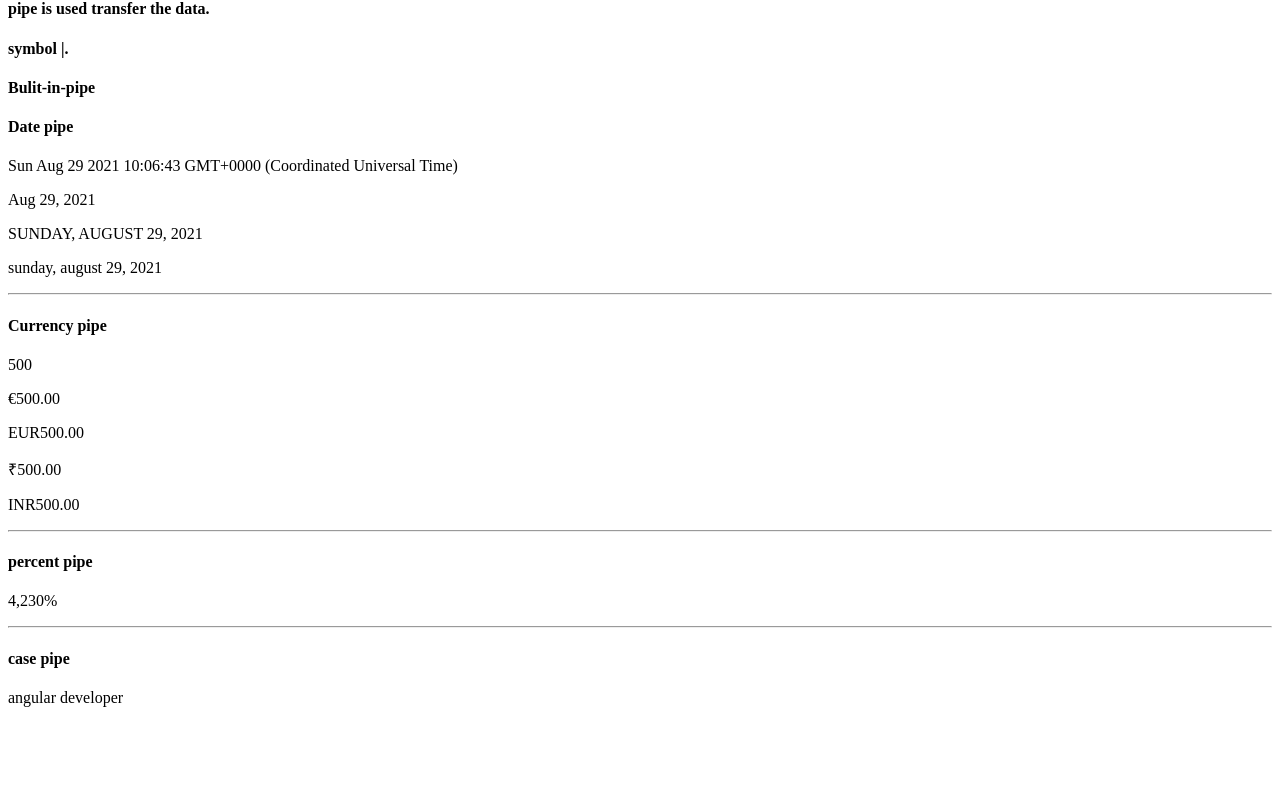
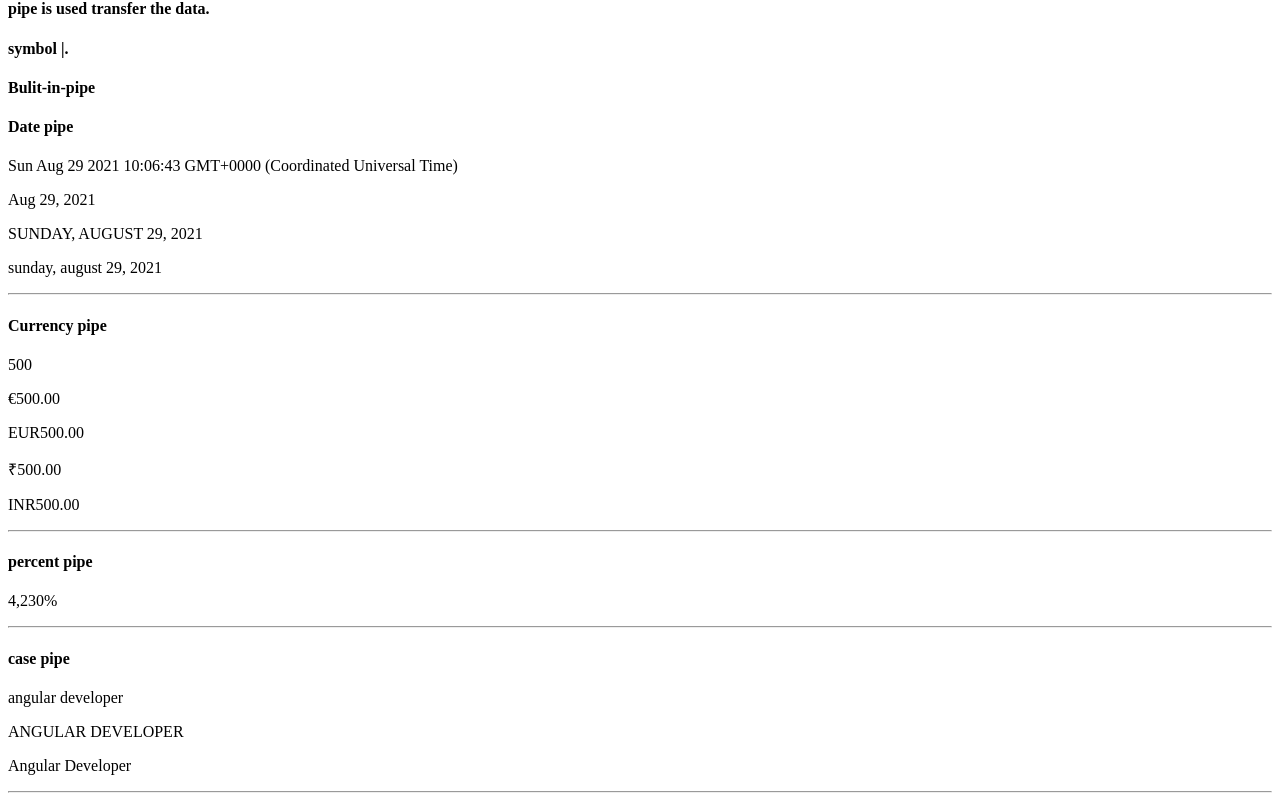
Before and after one commit to kayalsai/AngularTopics, an Angular app: page / in a window 1280 px wide. Shown: the part 1704-2505 px from the top of the page. Before the commit the page ends 2427 px from the top, so only its background shows below. Built offline with nearby package versions, Linux system fonts and the light colour scheme.

Commit message:
changes occur

```diff
--- a/src/app/app.component.html
+++ b/src/app/app.component.html
@@ -83,3 +83,7 @@
 <hr>
 <h4>case pipe</h4>
 <p>{{"Angular Developer"|lowercase}}</p>
+<p>{{"Angular Developer"|uppercase}}</p>
+<p>{{"Angular Developer"|titlecase}}</p>
+
+<hr>
```
